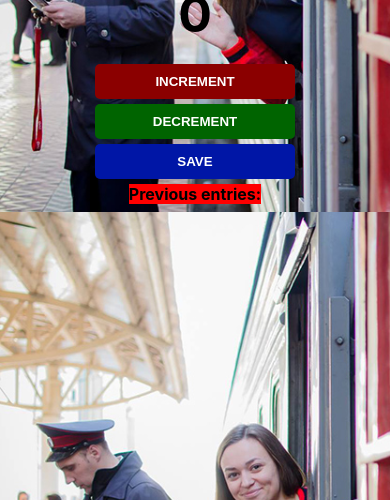
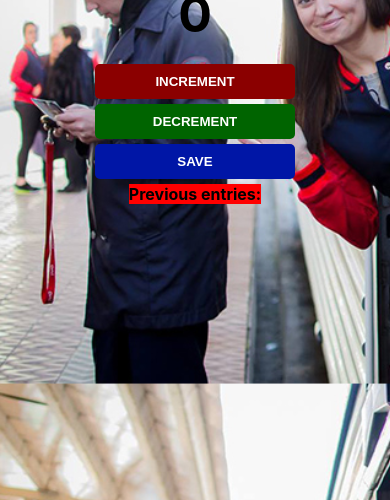
Before and after one commit to waleedtarbosh/Subway-Passenger-Counter, a plain HTML site: page index.html in a window 390 px wide. Shown: the part 344-844 px from the top of the page. Drawn offline with Linux system fonts and the light colour scheme.

Commit message:
git commit -m "photo media phone"

```diff
--- a/style.css
+++ b/style.css
@@ -50,3 +50,10 @@ button {
 .contant {
     margin-top: 250px;
 }
+@media only screen and (max-width: 600px) {
+    body {
+        background-size:280%;
+
+
+    }
+  }
```
